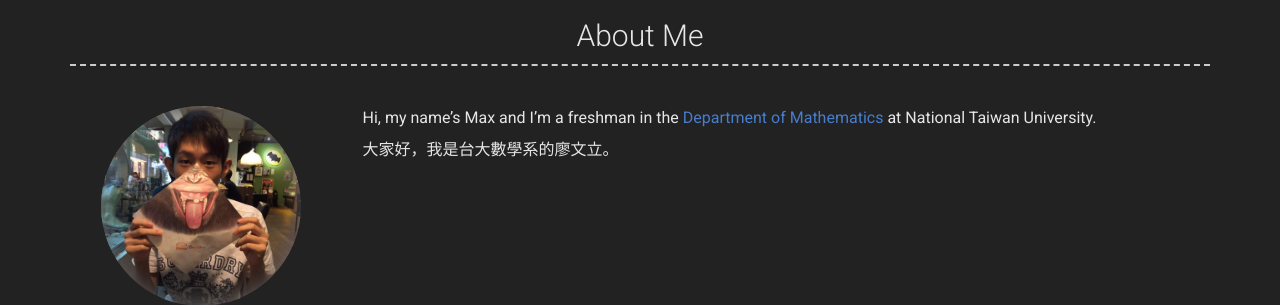
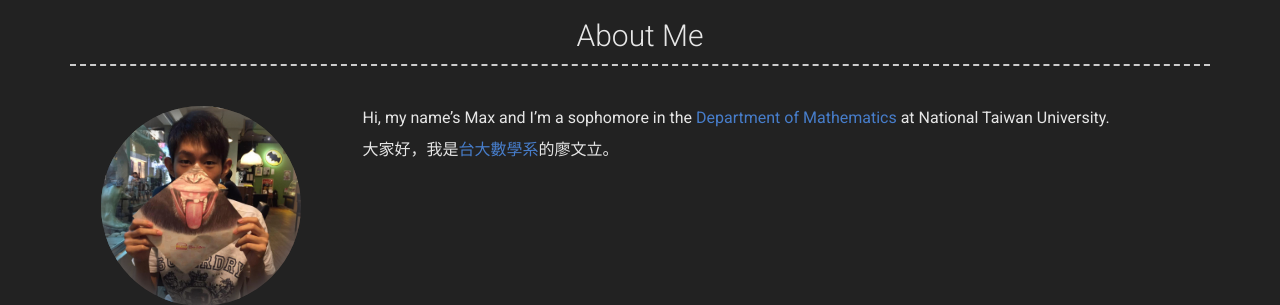
Before and after one commit to max90156/test-website, a Jekyll site: the page built from index.md, in a window 1280 px wide and 900 px high, cut to the strip 0-633 px from the top of the window. Shown: the part 223-528 px from the top of the strip. Built offline with Jekyll 4.4.1, drawn with Linux system fonts in a browser that asks for light colours; nearby versions of some CDN libraries.

Commit message:
Update _config.yml

```diff
--- a/_config.yml
+++ b/_config.yml
@@ -52,9 +52,9 @@ additional_links:
 # about_title: About Me (Use this to override about section title)
 about_profile_image: my_photo.jpg
 about_content: | # this will include new lines to allow paragraphs
-  Hi, my name's Max and I'm a freshman in the [Department of Mathematics](http://www.math.ntu.edu.tw/) at National Taiwan University.
+  Hi, my name's Max and I'm a sophomore in the [Department of Mathematics](http://www.math.ntu.edu.tw/) at National Taiwan University.
 
-  大家好，我是台大數學系的廖文立。
+  大家好，我是[台大數學系](http://www.math.ntu.edu.tw/)的廖文立。
 
 content:
   - title: Projects # Title for the section
```
